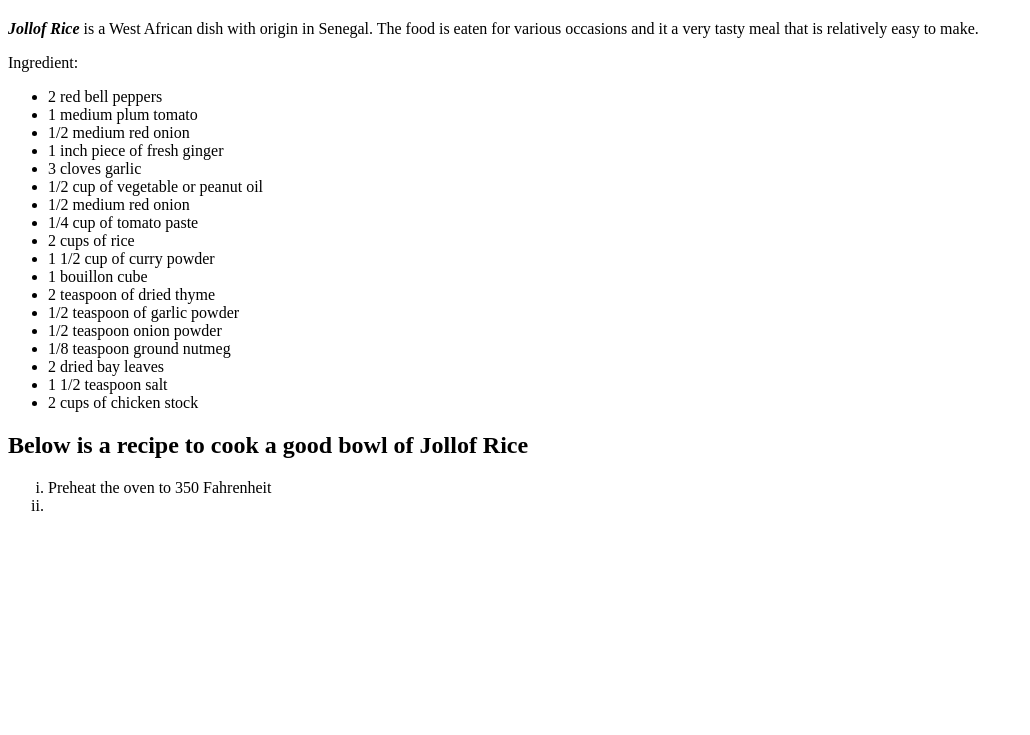
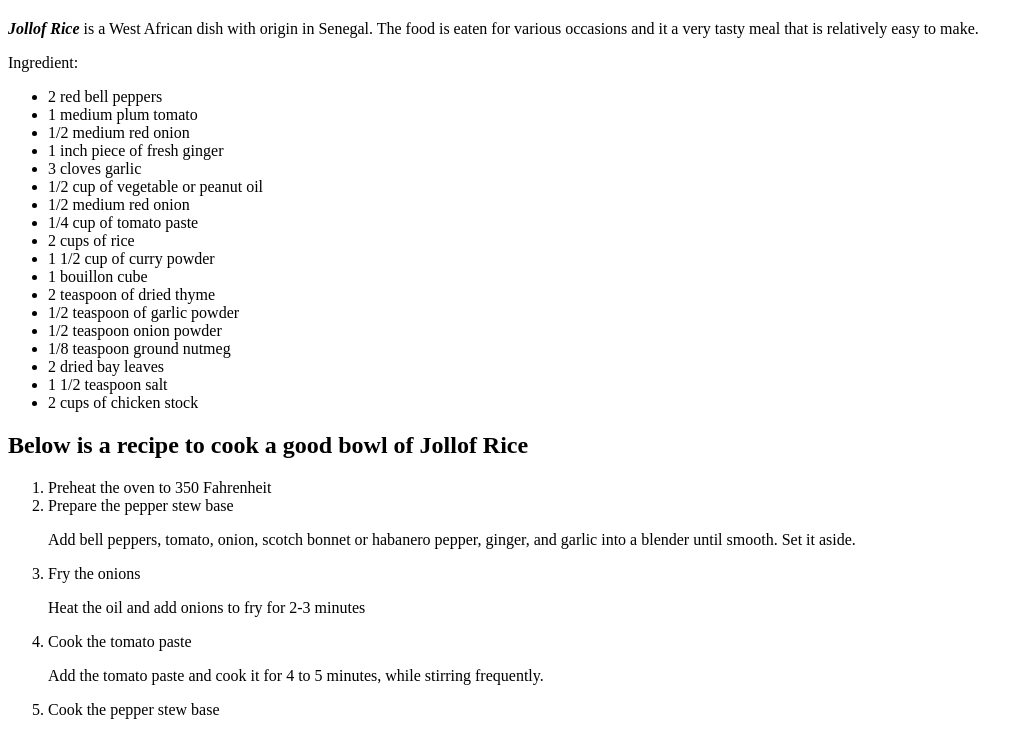
Before and after one commit to PensiveSpy/odin-recipes, a plain HTML site: page pages/jollof.html in a window 1280 px wide. Shown: the part 680-1415 px from the top of the page, without its empty margins (0-1030 px from the left). Before the commit the page ends 1211 px from the top, so only its background shows below. Drawn offline with Linux system fonts and the light colour scheme.

Commit message:
Editing jollof.html
Edited jollof.html to include more steps for the Jollof Rice recipe.

```diff
--- a/pages/jollof.html
+++ b/pages/jollof.html
@@ -31,9 +31,18 @@
         <li>2 cups of chicken stock</li>
     </ul>
     <h2>Below is a recipe to cook a good bowl of Jollof Rice</h2>
-    <ol type="i">
+    <ol type="1">
         <li>Preheat the oven to 350 Fahrenheit</li>
-        <li></li>
+        <li>Prepare the pepper stew base
+            <p>Add bell peppers, tomato, onion, scotch bonnet or habanero pepper, ginger, and garlic into a blender until smooth. Set it aside.</p>
+        </li>
+        <li>Fry the onions
+            <p>Heat the oil and add onions to fry for 2-3 minutes</p>
+        </li>
+        <li>Cook the tomato paste
+            <p>Add the tomato paste and cook it for 4 to 5 minutes, while stirring frequently.</p>
+        </li>
+        <li>Cook the pepper stew base</li>
     </ol>
 </body>
 </html>
```
